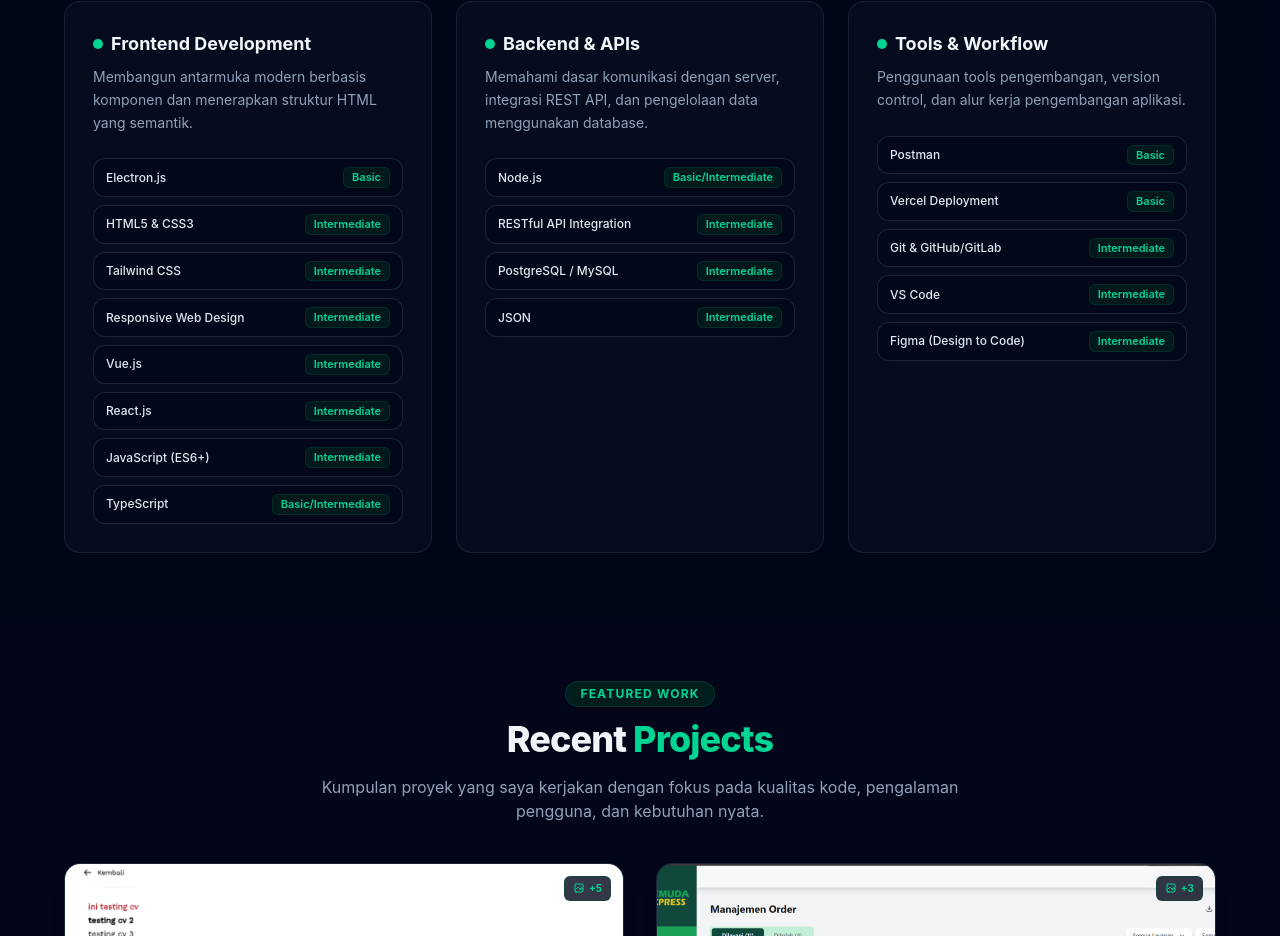
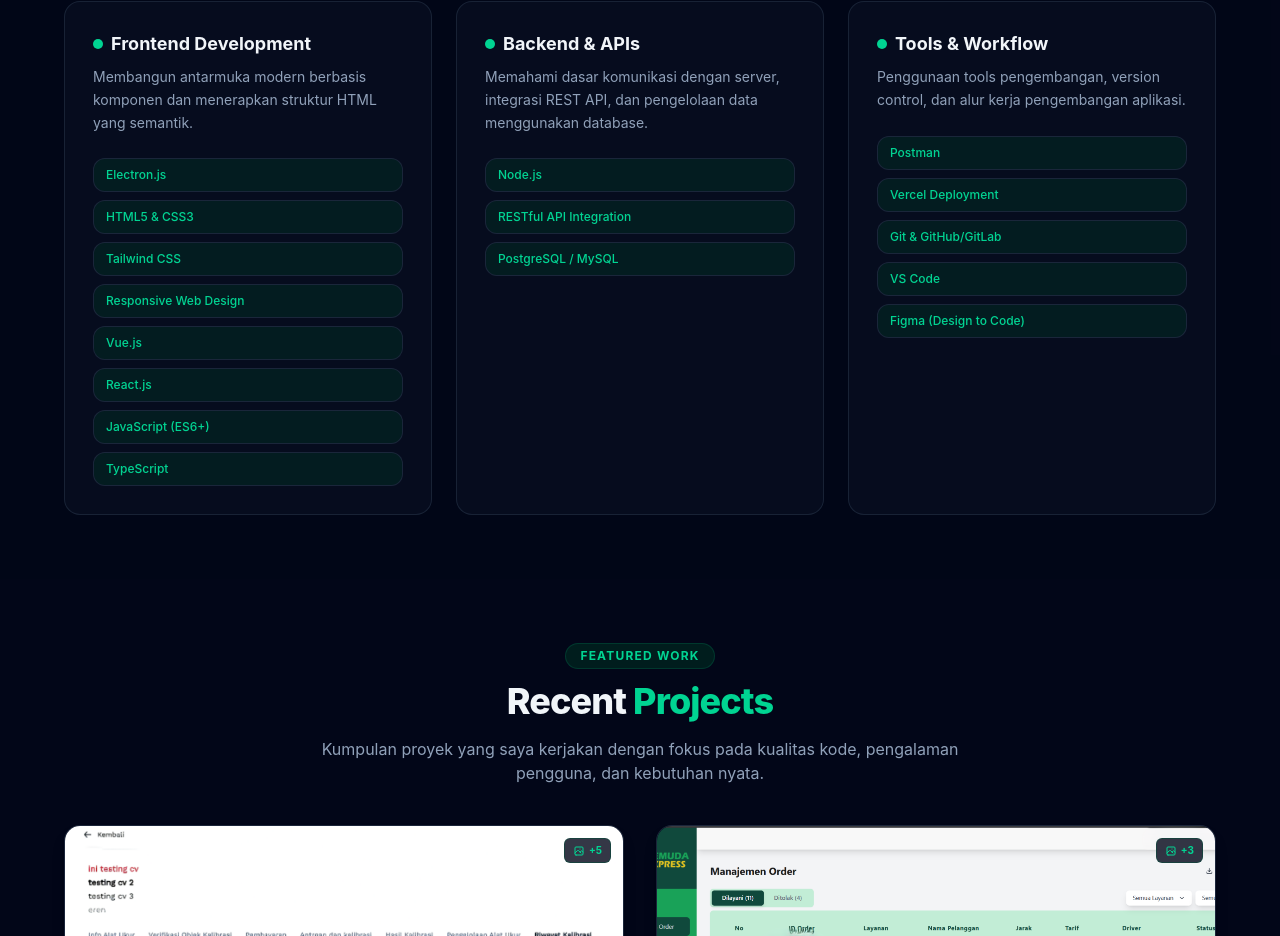
Before and after one commit to nflasidiq/asidiq-web-portfolio, a Vue app: page / in a window 1280 px wide. Shown: the part 1932-2868 px from the top of the page. Built offline with nearby package versions, Linux system fonts and the light colour scheme.

Commit message:
adjust skill section 2

```diff
--- a/src/components/SkillsSection.vue
+++ b/src/components/SkillsSection.vue
@@ -23,7 +23,6 @@ const skillCategories = [
       { name: "Node.js", level: "Basic/Intermediate" },
       { name: "RESTful API Integration", level: "Intermediate" },
       { name: "PostgreSQL / MySQL", level: "Intermediate" },
-      { name: "JSON", level: "Intermediate" },
     ],
   },
   {
@@ -84,14 +83,9 @@ const skillCategories = [
               <div
                 v-for="skill in cat.skills"
                 :key="skill.name"
-                class="flex items-center justify-between gap-2 w-full px-3 py-2 rounded-xl bg-slate-950/70 border border-slate-800/90 hover:border-emerald-500/30 transition-all text-xs"
+                class="flex items-center bg-emerald-950/50 justify-between gap-2 w-full px-3 py-2 rounded-xl border border-slate-800/90 hover:border-emerald-500/30 transition-all text-xs"
               >
-                <span class="font-medium text-slate-200">{{ skill.name }}</span>
-                <span
-                  class="text-[11px] font-semibold text-emerald-400 bg-emerald-950/50 border border-emerald-900/40 px-2 py-0.5 rounded-md"
-                >
-                  {{ skill.level }}
-                </span>
+                <span class="font-medium text-emerald-400">{{ skill.name }}</span>
               </div>
             </div>
           </div>
```
Also changed, not shown: src/App.vue (+10 -8 lines).
